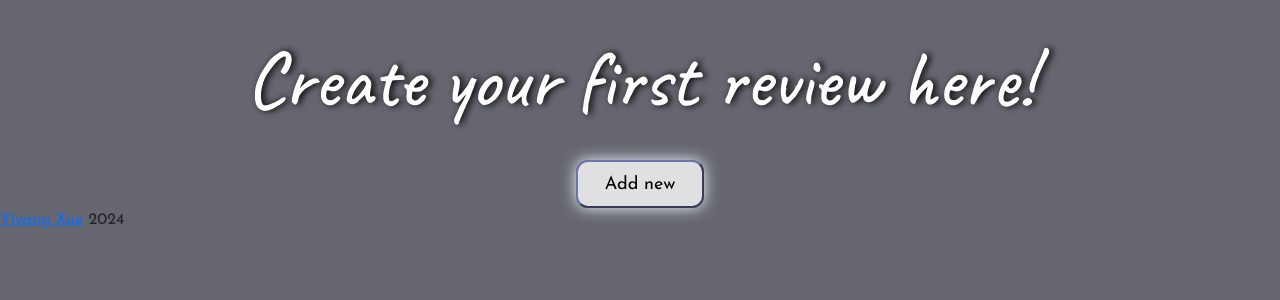
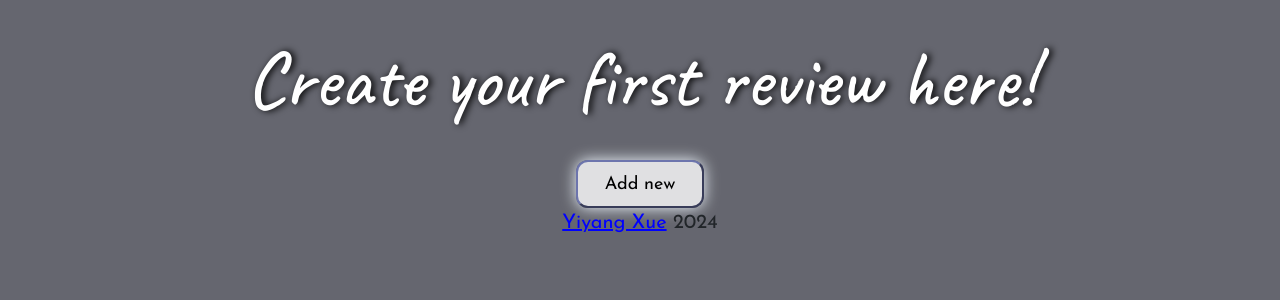
Before and after one commit to selinaXyy/myFavoriteMovies, a Node server app: page / in a window 1280 px wide. Shown: the top 300 px of the page. Run offline with Node 20, Linux system fonts and the light colour scheme; data that the repository does not hold is empty.

Commit message:
Update main.css

```diff
--- a/public/main.css
+++ b/public/main.css
@@ -128,6 +128,19 @@ hr{
     margin-bottom: 1.5rem;
 }
 
+.footer{
+    text-align: center;
+    margin-bottom: 2rem;
+}
+
+footer{
+    font-size: 20px;
+}
+
+footer a{
+    color: blue;
+}
+
 /* first entry */
 .create{
     margin-top: 2rem;
```
